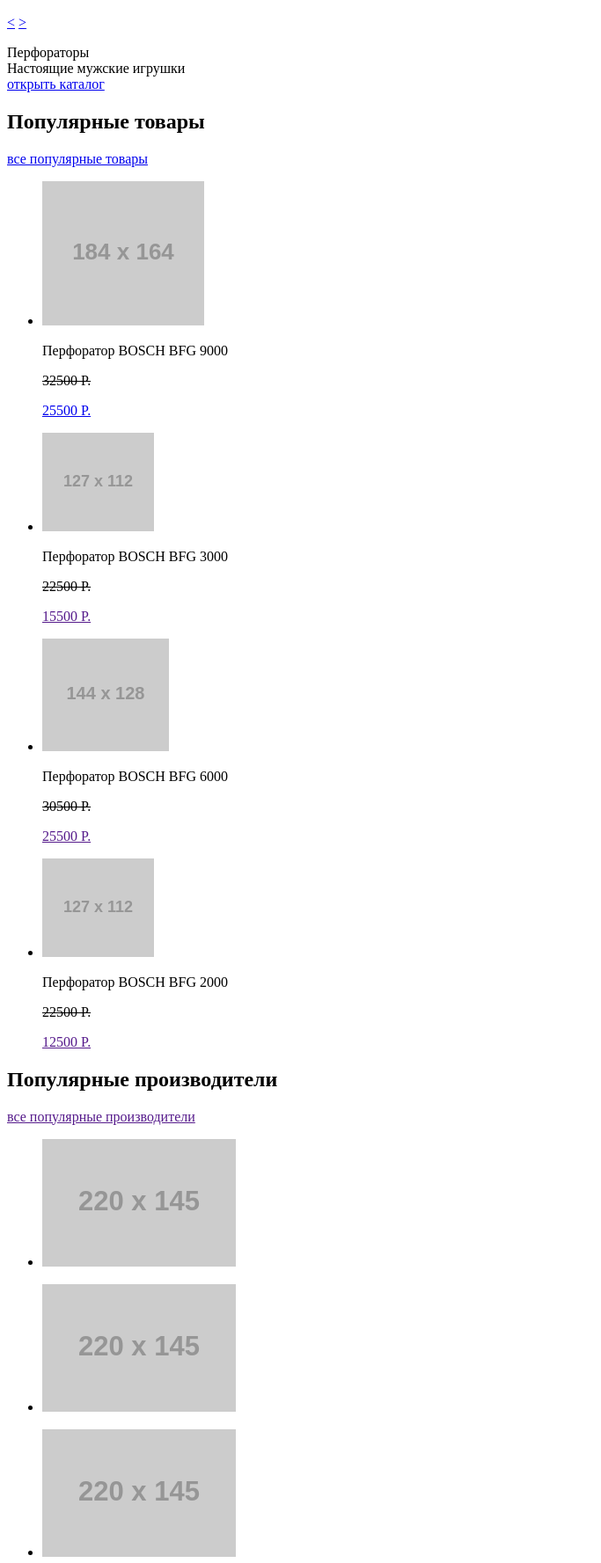
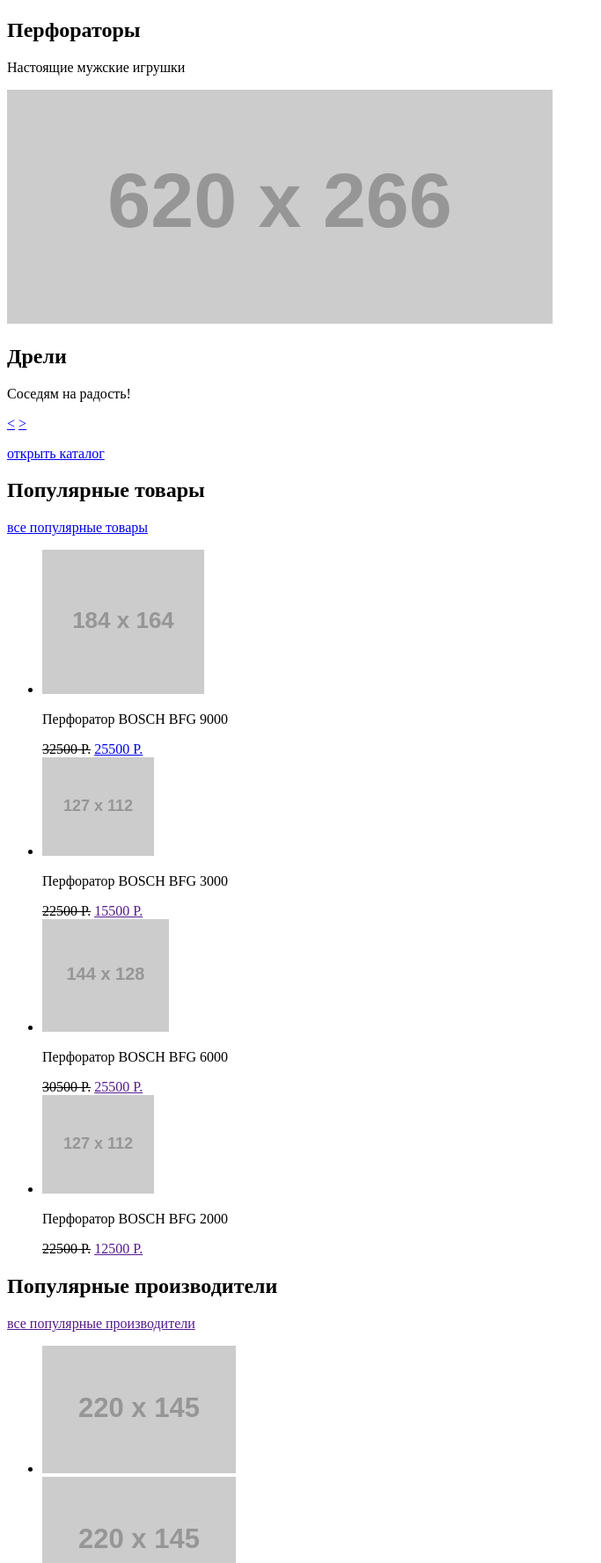
Before and after one commit to Kernelidze/11060-technomart-31, a plain HTML site: page index.html in a window 1280 px wide. Shown: the part 846-2623 px from the top of the page at 88% size, without its empty margins (0-683 px from the left). Drawn offline with Linux system fonts and the light colour scheme; placeholder pictures from the web are drawn by us.

Commit message:
Updated index.html
Deleted <P> and added second slide

```diff
--- a/index.html
+++ b/index.html
@@ -46,7 +46,7 @@
       <section>
         <ul>
           <li>Материалы <a href="#">на любой вкус</a></li>
-          <li>Инструменты <a href="#">на все случаи</a></li>
+          <li>Инструмент <a href="#">на все случаи</a></li>
           <li>Техника <a href="#">для стройки</a></li>
           <li>Скидки 50% <a href="#">на 350 товаров</a></li>
           <li>Доставка <a href="#">бесплатно</a></li>
@@ -55,13 +55,16 @@
 
       <div>
         <img src="https://via.placeholder.com/620x266" width="620" height="266" alt="Рабочий с перфоратором">
+        <h2>Перфораторы</h2>
+        <p>Настоящие мужские игрушки</p>
+        <img src="https://via.placeholder.com/620x266" width="620" height="266" alt="Рабочий с дрелью">
+        <h2>Дрели</h2>
+        <p>Соседям на радость!</p>
         <p>
           <a href="#">&lt;</a>
           <a href="#">&gt;</a>
         </p>
-        <p>Перфораторы<br>Настоящие мужские игрушки<br>
-          <a href="catalog.html">открыть каталог</a>
-        </p>
+        <a href="catalog.html">открыть каталог</a>
       </div>
 
       <section>
@@ -70,42 +73,34 @@
         <ul>
           <li>
             <a href="#">
-              <p>
               <img src="https://via.placeholder.com/184x164" width="184" height="164" alt="Перфоратор BOSCH BFG 9000">
-              </p>
             </a>
             <p>Перфоратор BOSCH BFG 9000</p>
-            <p><s>32500 P.</s></p>
+            <s>32500 P.</s>
             <a href="#">25500 P.</a>
           </li>
           <li>
             <a href="#">
-              <p>
               <img src="https://via.placeholder.com/127x112" width="127" height="112" alt="Перфоратор BOSCH BFG 3000">
-              </p>
             </a>
             <p>Перфоратор BOSCH BFG 3000</p>
-            <p><s>22500 P.</s></p>
+            <s>22500 P.</s>
             <a href="">15500 P.</a>
           </li>
           <li>
             <a href="#">
-              <p>
               <img src="https://via.placeholder.com/144x128" width="144" height="128" alt="Перфоратор BOSCH BFG 6000">
-              </p>
             </a>
             <p>Перфоратор BOSCH BFG 6000</p>
-            <p><s>30500 P.</s></p>
+            <s>30500 P.</s>
             <a href="">25500 P.</a>
           </li>
           <li>
             <a href="#">
-              <p>
               <img src="https://via.placeholder.com/127x112" width="127" height="112" alt="Перфоратор BOSCH BFG 2000">
-              </p>
             </a>
             <p>Перфоратор BOSCH BFG 2000</p>
-            <p><s>22500 P.</s></p>
+            <s>22500 P.</s>
             <a href="">12500 P.</a>
           </li>
         </ul>
@@ -117,58 +112,42 @@
         <ul>
           <li>
             <a href="#">
-              <p>
                 <img src="https://via.placeholder.com/220x145" width="220" height="145" alt="BOSCH">
-              </p>
             </a>
           </li>
           <li>
             <a href="#">
-              <p>
                 <img src="https://via.placeholder.com/220x145" width="220" height="145" alt="Makita">
-              </p>
             </a>
           </li>
           <li>
             <a href="#">
-              <p>
                 <img src="https://via.placeholder.com/220x145" width="220" height="145" alt="BOSCH">
-              </p>
             </a>
           </li>
           <li>
             <a href="#">
-              <p>
                 <img src="https://via.placeholder.com/220x145" width="220" height="145" alt="Makita">
-              </p>
             </a>
           </li>
           <li>
             <a href="#">
-              <p>
                 <img src="https://via.placeholder.com/220x145" width="220" height="145" alt="BOSCH">
-              </p>
             </a>
           </li>
           <li>
             <a href="#">
-              <p>
                 <img src="https://via.placeholder.com/220x145" width="220" height="145" alt="Makita">
-              </p>
             </a>
           </li>
           <li>
             <a href="#">
-              <p>
                 <img src="https://via.placeholder.com/220x145" width="220" height="145" alt="BOSCH">
-              </p>
             </a>
           </li>
           <li>
             <a href="#">
-              <p>
                 <img src="https://via.placeholder.com/220x145" width="220" height="145" alt="Makita">
-              </p>
             </a>
           </li>
         </ul>
```
Also changed, not shown: catalog.html (+17 -31 lines).
